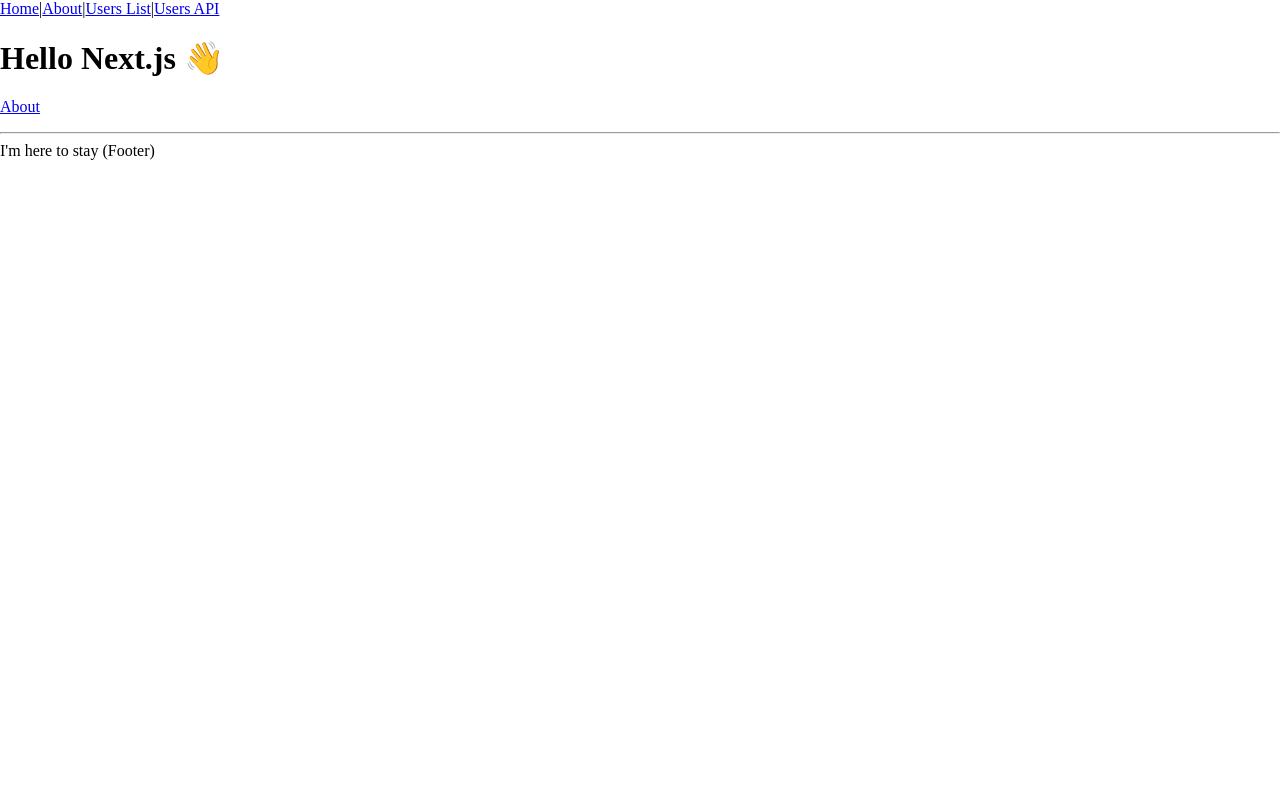
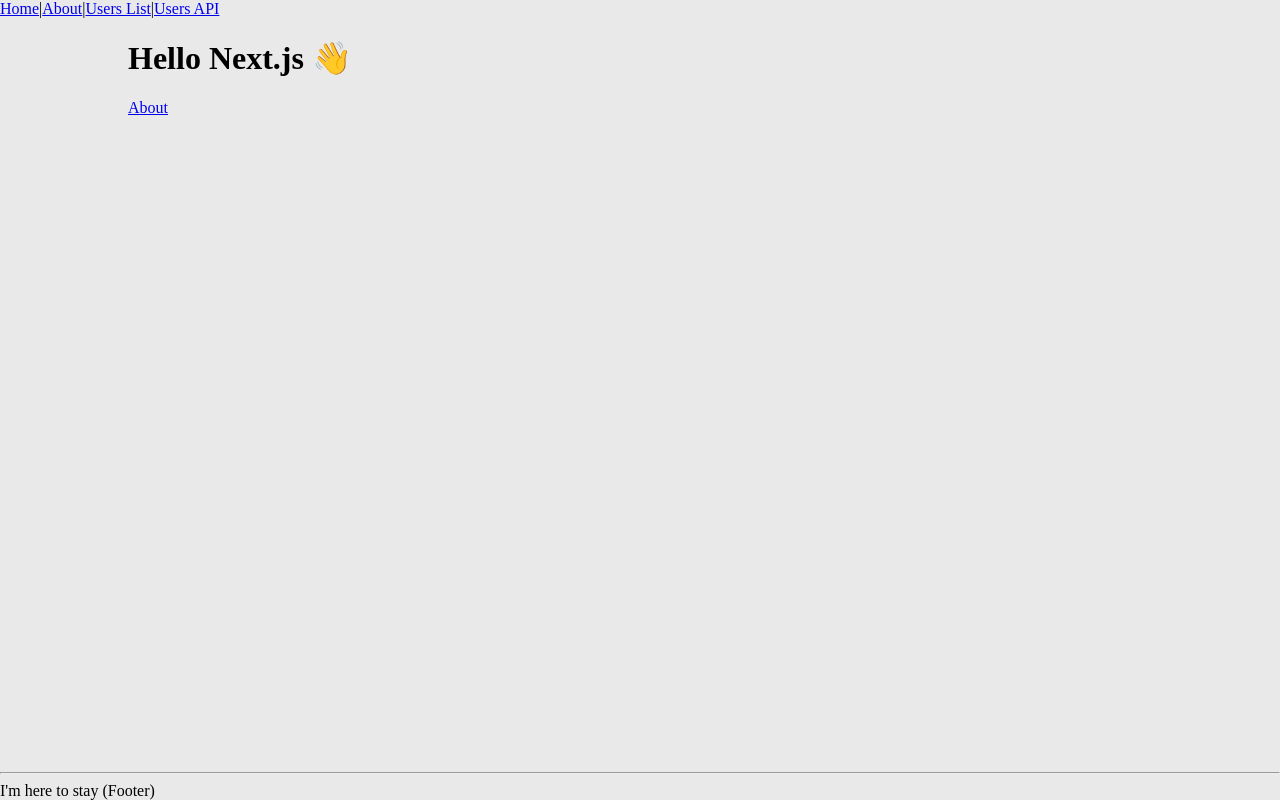
Before and after one commit to kawakamygg/techop-blog, a Next.js app in the folder app/: page / in a window 1280 px wide. Built offline with nearby package versions, Linux system fonts and the light colour scheme.

Commit message:
✨ フッターを最下部に固定

```diff
--- /dev/null
+++ b/app/components/Layout.module.scss
@@ -0,0 +1,13 @@
+.s {
+    display: flex;
+    flex-direction: column;
+    line-height: initial;
+    min-height: 100vh;
+    background: #e9e9e9;
+
+    &_contents {
+        margin: 0 auto;
+        min-width: 1024px;
+        flex: 1 0 auto;
+    }
+}
--- a/app/components/Layout.tsx
+++ b/app/components/Layout.tsx
@@ -1,6 +1,6 @@
 import React, { ReactNode } from 'react'
 import Head from 'next/head'
-
+import style from './Layout.module.scss'
 import Header from './Header'
 import Footer from './Footer'
 
@@ -10,14 +10,14 @@
 }
 
 const Layout: React.FC<Props> = ({ children, title = '' }: Props) => (
-  <div>
+  <div className={style.s}>
     <Head>
       <title>{`${title ? `${title} | ` : ''}Techop`}</title>
       <meta charSet="utf-8" />
       <meta name="viewport" content="initial-scale=1.0, width=device-width" />
     </Head>
     <Header />
-    {children}
+    <div className={style.s_contents}>{children}</div>
     <Footer />
   </div>
 )
```
